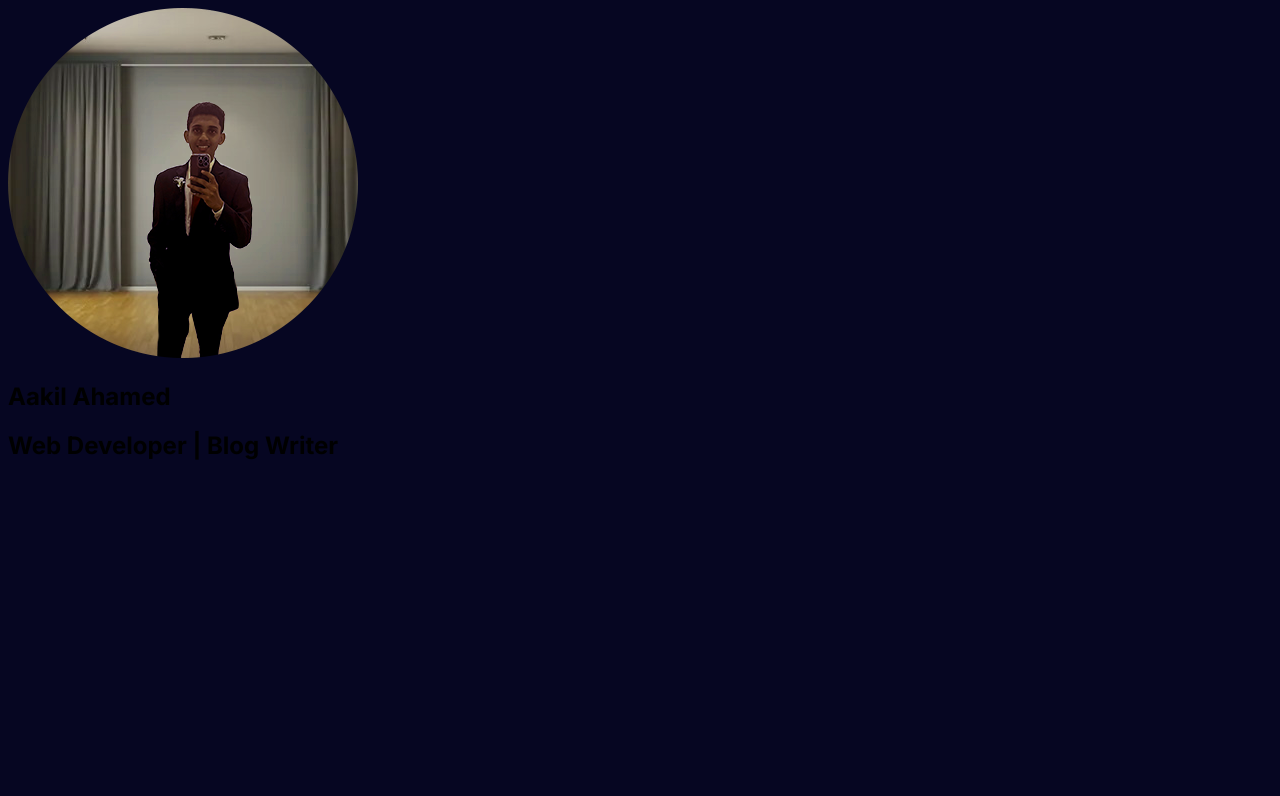
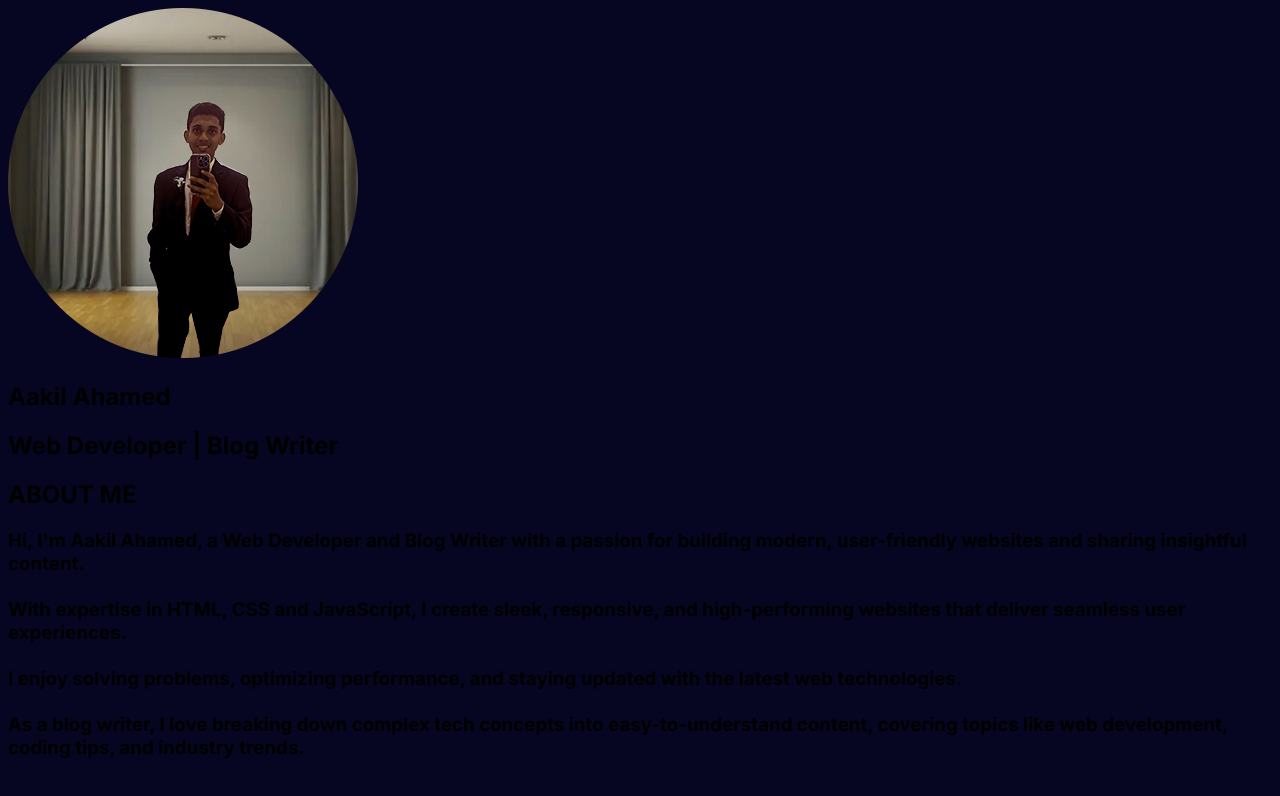
Before and after one commit to aakilahamed2005/aakilahamed2005.github.io, a plain HTML site: page index.html in a window 1280 px wide. Drawn offline with Linux system fonts and the light colour scheme.

Commit message:
ADD: about me section

```diff
--- a/index.html
+++ b/index.html
@@ -11,6 +11,7 @@
 </head>
 <body>
 
+    <!-- Hero Section starts -->
     <section class="section-1">
         <div class="container">
             <div class="item"><img src="assets/profile_pic.png" alt="profile picture"></div>
@@ -20,6 +21,26 @@
             </div>
         </div>
     </section>
+    <!-- Hero section ends -->
+
+    <!-- About me section starts -->
+    <section class="section-2">
+        <div class="container">
+            <div class="item"><h1>ABOUT <span class="primary_color">ME</span></h1></div>
+            <div class="item">
+                <h3>
+                    Hi, I'm Aakil Ahamed, a Web Developer and Blog Writer with a passion for building modern, user-friendly websites and sharing insightful content.<br><br>
+
+                    With expertise in HTML, CSS and JavaScript, I create sleek, responsive, and high-performing websites that deliver seamless user experiences.<br><br>
+
+                    I enjoy solving problems, optimizing performance, and staying updated with the latest web technologies.<br><br>
+
+                    As a blog writer, I love breaking down complex tech concepts into easy-to-understand content, covering topics like web development, coding tips, and industry trends.
+                </h3>
+            </div>
+        </div>
+    </section>
+    <!-- About me section ends -->
 
 
 
```
